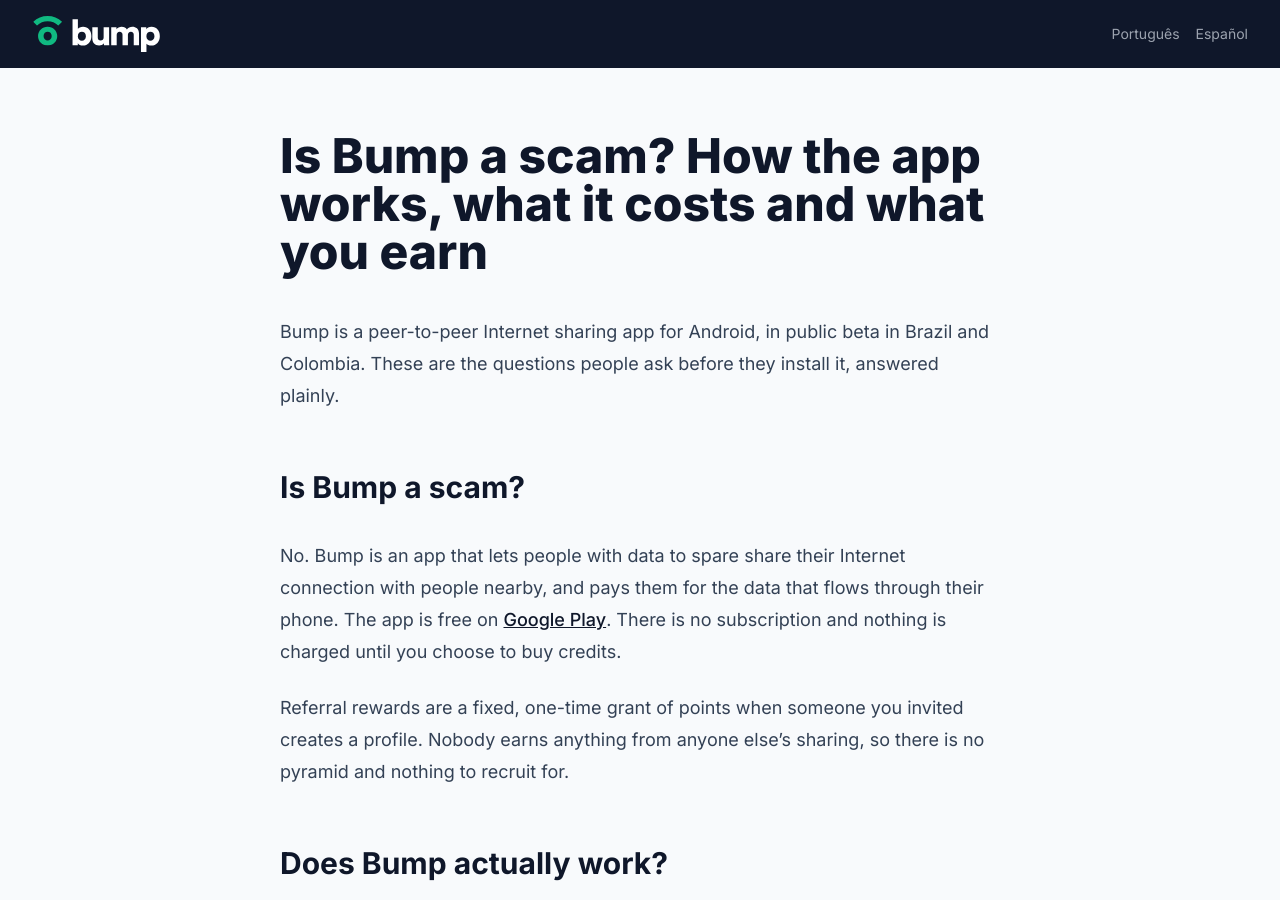
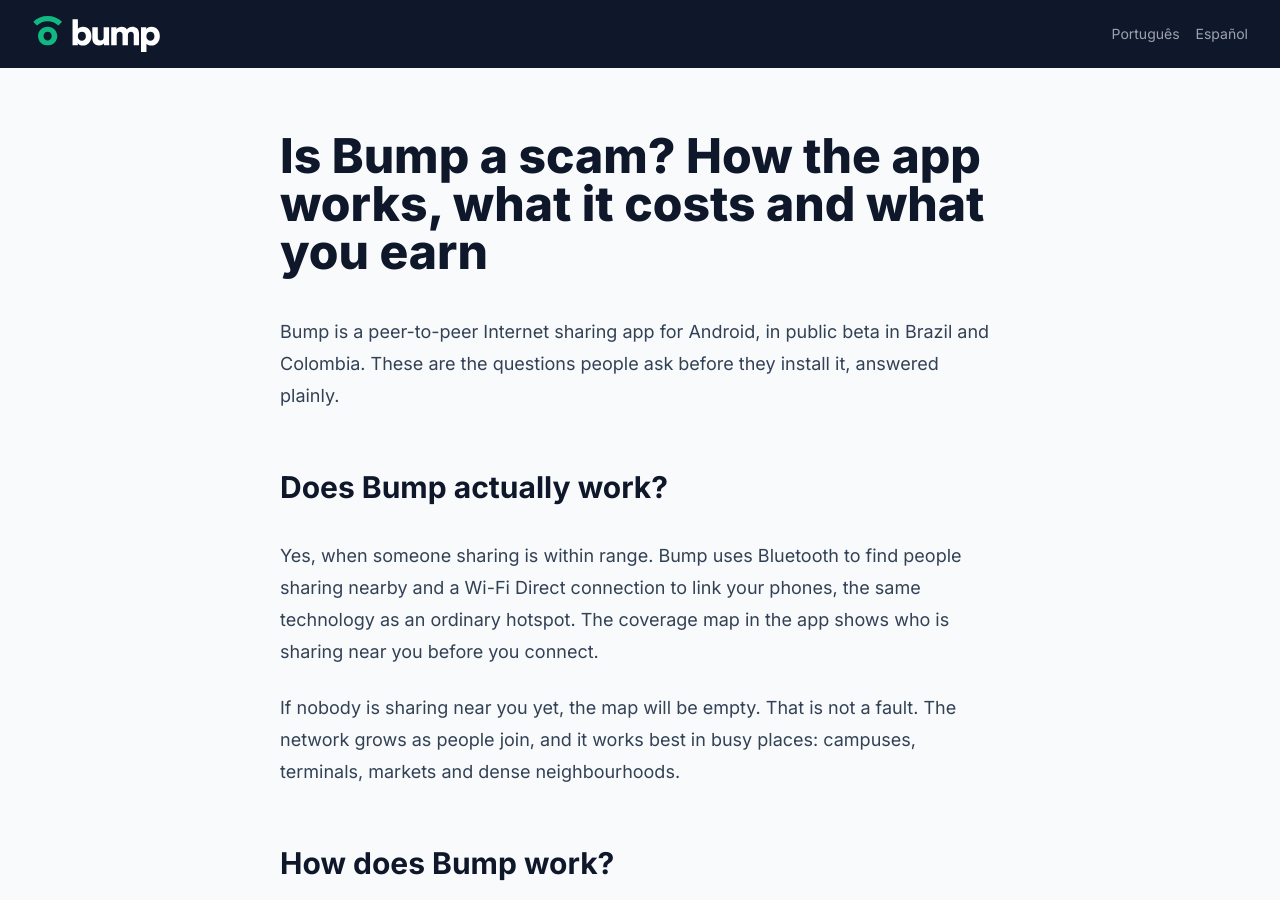
Before and after one commit to BumpApp/bumpapp.github.io, a Jekyll site: the page built from faq/index.md, in a window 1280 px wide and 900 px high. Built offline with Jekyll 4.4.1, drawn with Linux system fonts in a browser that asks for light colours; some of the changed text lies outside the part shown.

Commit message:
FAQ: move "Is Bump a scam?" out of first position, in all three languages
The FAQ now opens with "Does Bump actually work?". The scam question sits just
before "Is Bump legal?" so the two trust questions read together. Headings and
answers are unchanged, so existing anchors still resolve.

Co-Authored-By: Claude Fable 5.1 <noreply@anthropic.com>

```diff
--- a/faq/index.md
+++ b/faq/index.md
@@ -10,12 +10,6 @@ translations:
 ---
 
 Bump is a peer-to-peer Internet sharing app for Android, in public beta in Brazil and Colombia. These are the questions people ask before they install it, answered plainly.
-
-## Is Bump a scam?
-
-No. Bump is an app that lets people with data to spare share their Internet connection with people nearby, and pays them for the data that flows through their phone. The app is free on [Google Play](https://play.google.com/store/apps/details?id=xyz.bumpapp.prod). There is no subscription and nothing is charged until you choose to buy credits.
-
-Referral rewards are a fixed, one-time grant of points when someone you invited creates a profile. Nobody earns anything from anyone else's sharing, so there is no pyramid and nothing to recruit for.
 
 ## Does Bump actually work?
 
```
Also changed, not shown: other parts of faq/index.md (+6 -0 lines), es/faq/index.md (+6 -6 lines), pt/faq/index.md (+6 -6 lines).
